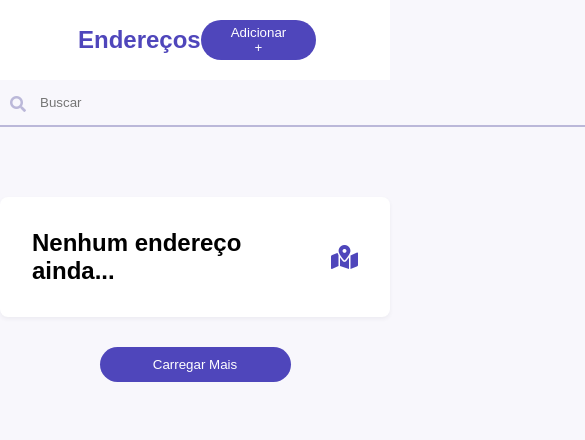
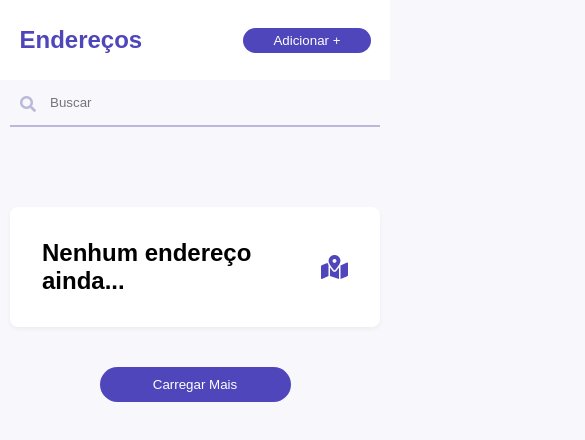
Before and after one commit to brunofilho1/address-list-challenge, a React (Create React App) app: page / in a window 390 px wide. Shown: the top 440 px of the page, 585 px wide, since content can reach past the window. Built offline with nearby package versions, Linux system fonts and the light colour scheme.

Commit message:
now the website is responsive

```diff
--- a/src/components/styles.ts
+++ b/src/components/styles.ts
@@ -1,4 +1,6 @@
 import styled from 'styled-components';
+
+/******** Components ********/
 
 export const Header = styled.header`
     width: 100%;
@@ -37,6 +39,17 @@ export const Header = styled.header`
         color: #4F46BB;
     }
 
+    @media screen and (max-width: 1100px) {
+        & {
+            padding: 40px 5%;
+        }
+    }
+    @media screen and (max-width: 700px) {
+        & {
+            padding: 40px 5%;
+        }
+    }
+
 `
 
 export const Main = styled.main`
@@ -46,14 +59,35 @@ export const Main = styled.main`
     display: flex;
     flex-direction: row;
     justify-content: space-between;
+
 `
 
+export const Button = styled.button`
+    padding: 5px 30px;
+    background-color: #4F46BB;
+    border: 0;
+    border-radius: 100px;
+    color: white;
+    cursor: pointer;
+    transition: .2s;
+
+        &:hover {
+            background-color: #3d3691;
+        }
+`;
+
+/******** Components ********/
+
+
+/******** Home Page ********/
+
 export const SearchDiv = styled.div`
-    width: 1000px;
+    max-width: 1000px;
     display: flex;
     align-items: center;
     justify-content: left;
     margin: 0 auto;
+    padding: 0px 10px;
 
     & i {
         position: absolute;
@@ -70,20 +104,6 @@ export const SearchDiv = styled.div`
         background-color: transparent;
     }
 `
-
-export const Button = styled.button`
-    padding: 5px 30px;
-    background-color: #4F46BB;
-    border: 0;
-    border-radius: 100px;
-    color: white;
-    cursor: pointer;
-    transition: .2s;
-
-        &:hover {
-            background-color: #3d3691;
-        }
-`;
 
 export const AddressType = styled.button`
     padding: 5px 30px;
@@ -186,7 +206,30 @@ export const AddressCard = styled.div`
         font-size: 14px;
         color: #6D6C7B;
     }
+
+    @media screen and (max-width: 450px) {
+        & {
+            display: flex;
+            flex-direction: column;
+            align-items: flex-start;
+            gap: 20px;
+            margin: 10px;
+
+            .address-type-box {
+                display: block;
+            }
+
+            div div {
+                margin-bottom: 0px;
+            }
+        }
+    }
 `;
+
+/******** Home Page ********/
+
+
+/******** New/Edit Address Page ********/
 
 export const AddressForm = styled.div`
     width: 622px;
@@ -227,4 +270,17 @@ export const AddressForm = styled.div`
         height: 36px;
         margin: 0 auto;
     }
+
+    @media screen and (max-height: 915px) {
+        & {
+            margin-top: 30px;
+        }
+    }
+    @media screen and (max-width: 700px) {
+        & {
+            width: 322px;
+        }
+    }
 `;
+
+/******** New/Edit Address Page ********/
--- a/src/screens/home/index.tsx
+++ b/src/screens/home/index.tsx
@@ -12,29 +12,15 @@ export function hideMessage() {
 export default function HomeScreen() {
 
     var navigate = useNavigate();
+    const [adresses, setAdresses] = useState(api.adresses);
 
-    const [adresses, setAdresses] = useState(api.adresses);
-    const [selectedCard, setSelectedCard] = useState({});
-    const [showMoreCard, setShowMoreCard] = useState(4);
-
-    var lastIndex = adresses.length;
-    var beforeLastIndex = lastIndex - showMoreCard;
-
-    function showMore() {
-        setShowMoreCard(showMoreCard + 2);
-        console.log(showMoreCard);
-
-        navigate('/');
-    }
-
-    function deleteThisCard(address: object) {
+     function deleteThisCard(address: object) {
         const addressSelected = adresses.find(addressList => addressList == address);
         const addressSelectedIndex = adresses.indexOf(Object(addressSelected));
 
         adresses.splice(addressSelectedIndex, 1);
 
         navigate('/')
-
     }
 
     function selectThisCard(address: object) {
@@ -60,7 +46,7 @@ export default function HomeScreen() {
             </SearchDiv>
             <Main>
                 <AddressContainer>
-                    {adresses.slice(beforeLastIndex, lastIndex).reverse().map(address => (
+                    {adresses.slice().reverse().map(address => (
                         <AddressCard key={address.address} title={`Endereço ${address.name}`} className={address.zip == '0g025398jJI#55jJKjjjs%' && adresses.length == 1 ? 'messageCard' : address.zip == '0g025398jJI#55jJKjjjs%' && adresses.length > 1 ? 'hideThisElement' : ''}>
                             <h2>Nenhum endereço ainda...<i className="fas fa-map-marked-alt"></i></h2>
                             <div className='address-box'>
@@ -82,7 +68,7 @@ export default function HomeScreen() {
                             </div>
                         </AddressCard>
                     ))}
-                    <Button title='Mostrar mais endereços' onClick={showMore}>Carregar Mais</Button>
+                    <Button title='Mostrar mais endereços'>Carregar Mais</Button>
                 </AddressContainer>
             </Main>
         </Fragment>
```
